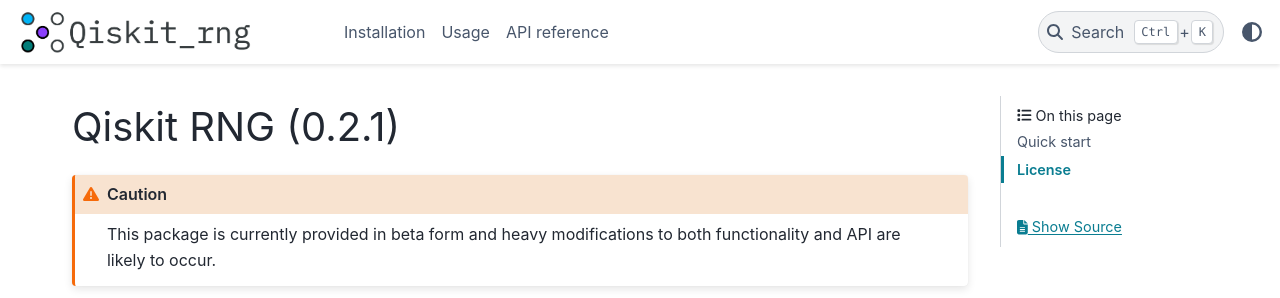
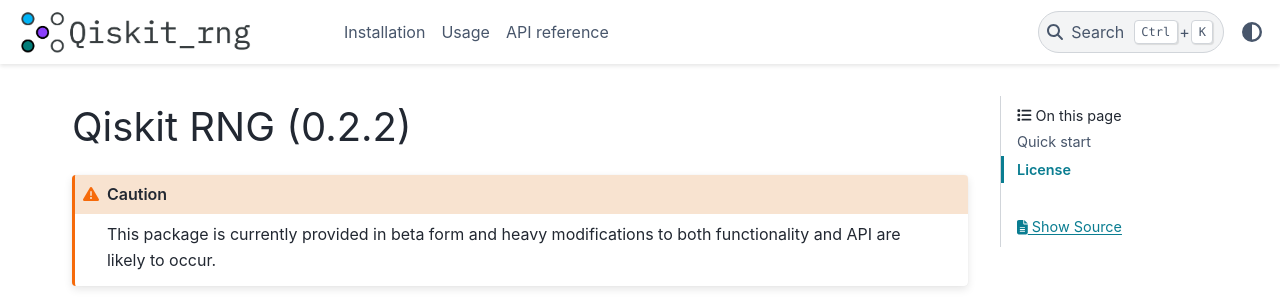
Before and after one commit to qiskit-community/qiskit_rng, a Sphinx documentation site: the page built from docs/index.rst, in a window 1280 px wide and 900 px high. Shown: the top 298 px of the window. Built offline with Sphinx 7.4.7 and the PyData theme 0.15.4, drawn with Linux system fonts in a browser that asks for light colours.

Commit message:
bump version (#14)

```diff
--- a/docs/conf.py
+++ b/docs/conf.py
@@ -34,7 +34,7 @@
 """
 
 # The short X.Y version
-version = "0.2.1"
+version = "0.2.2"
 
 
 rst_prolog = """
--- a/qiskit_rng/VERSION.txt
+++ b/qiskit_rng/VERSION.txt
@@ -1 +1 @@
-0.2.1
+0.2.2
```
